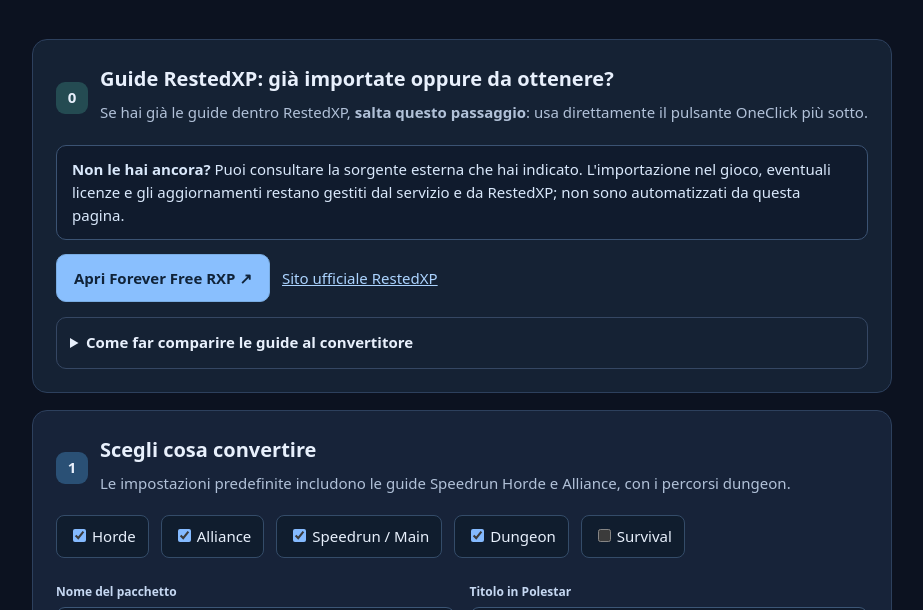
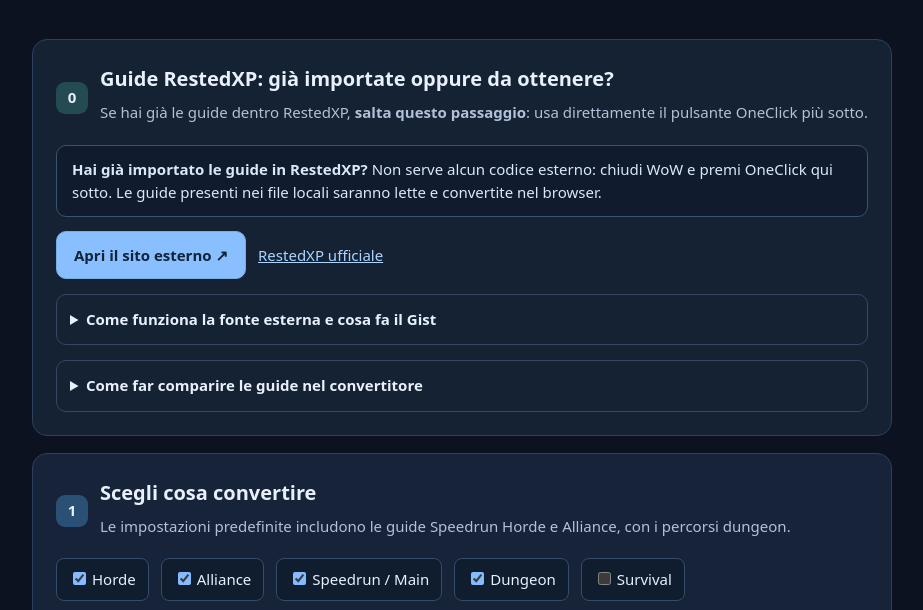
Before and after one commit to dav1dera/wow-xp-helper, a plain HTML site: page index.html in a window 1280 px wide. Shown: the part 190-800 px from the top of the page, without its empty margins (178-1101 px from the left). Drawn offline with Linux system fonts and the light colour scheme.

Commit message:
Explain Gist-based RestedXP source and safe local OneClick workflow

```diff
--- a/index.html
+++ b/index.html
@@ -4,9 +4,10 @@
 <section class="card" id="sorgenti" style="background:#152234">
  <div class="title"><div class="num" style="background:#244b52">0</div><div><h2>Guide RestedXP: già importate oppure da ottenere?</h2>
  <p>Se hai già le guide dentro RestedXP, <strong>salta questo passaggio</strong>: usa direttamente il pulsante OneClick più sotto.</p></div></div>
- <div class="hint"><strong>Non le hai ancora?</strong> Puoi consultare la sorgente esterna che hai indicato. L'importazione nel gioco, eventuali licenze e gli aggiornamenti restano gestiti dal servizio e da RestedXP; non sono automatizzati da questa pagina.</div>
- <div class="flex" style="margin-top:14px"><a class="button" style="text-decoration:none;display:inline-block" href="https://forever-free-rxp.online/en/" target="_blank" rel="noopener noreferrer">Apri Forever Free RXP ↗</a><a href="https://restedxp.com/" target="_blank" rel="noopener noreferrer">Sito ufficiale RestedXP</a></div>
- <details><summary>Come far comparire le guide al convertitore</summary><p>Importa in RestedXP soltanto contenuti che puoi legittimamente utilizzare; apri WoW, verifica che la guida sia disponibile e poi chiudi completamente il gioco per salvare i dati in <code>WTF/Account/.../SavedVariables/RXPGuides.lua</code>. A quel punto il pulsante OneClick può recuperarla e convertirla, se il formato è supportato.</p><p>Questo programma non genera codici BattleTag, non sblocca guide e non invia il tuo BattleTag a siti esterni.</p></details>
+ <div class="hint"><strong>Hai già importato le guide in RestedXP?</strong> Non serve alcun codice esterno: chiudi WoW e premi OneClick qui sotto. Le guide presenti nei file locali saranno lette e convertite nel browser.</div>
+ <div class="flex" style="margin-top:14px"><a class="button" style="text-decoration:none;display:inline-block" href="https://forever-free-rxp.online/en/" target="_blank" rel="noopener noreferrer">Apri il sito esterno ↗</a><a href="https://restedxp.com/" target="_blank" rel="noopener noreferrer">RestedXP ufficiale</a></div>
+ <details><summary>Come funziona la fonte esterna e cosa fa il Gist</summary><p>Il sito Forever Free RXP dichiara di basarsi sul Gist <a href="https://gist.github.com/imSp4rky/17759ae4bd9a78fdc898c901c2436be1" target="_blank" rel="noopener noreferrer">decrypt_guide.py di imSp4rky</a>. Lo script converte un file d'importazione RestedXP cifrato e legato a un BattleTag in guide Lua, ma <strong>non contiene le guide e non genera da solo un codice senza un file sorgente</strong>. Il sito esterno gestisce separatamente la propria sorgente e la generazione dei codici. WoW XP Helper non replica questa funzione e non acquisisce dati da quel sito.</p></details>
+ <details><summary>Come far comparire le guide nel convertitore</summary><p>Importa in RestedXP soltanto guide che hai il diritto di utilizzare. Apri WoW, verifica che compaiano nell'addon, poi <strong>chiudi completamente WoW</strong> per salvare i dati in <code>WTF/Account/.../SavedVariables/RXPGuides.lua</code>. Premi OneClick e autorizza il browser a leggere la cartella del gioco.</p><p>Il BattleTag e gli eventuali codici importati sul sito esterno non vengono richiesti, copiati o inviati da WoW XP Helper. La conversione delle guide leggibili avviene localmente.</p></details>
  </section>
 <section class="card"><div class="title"><div class="num">1</div><div><h2>Scegli cosa convertire</h2><p>Le impostazioni predefinite includono le guide Speedrun Horde e Alliance, con i percorsi dungeon.</p></div></div>
 <div class="checkboxes"><label><input type="checkbox" id="horde" checked>Horde</label><label><input type="checkbox" id="alliance" checked>Alliance</label><label><input type="checkbox" id="main" checked>Speedrun / Main</label><label><input type="checkbox" id="dungeon" checked>Dungeon</label><label><input type="checkbox" id="survival">Survival</label></div>
```
